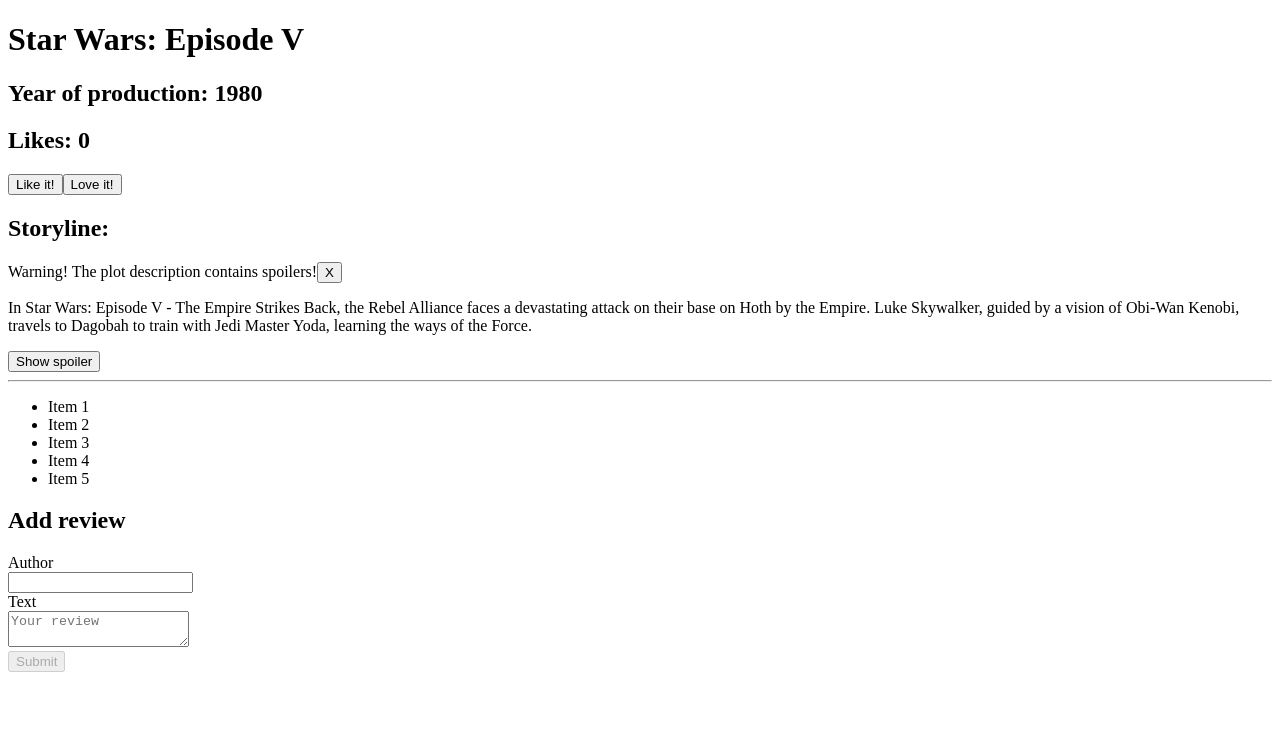
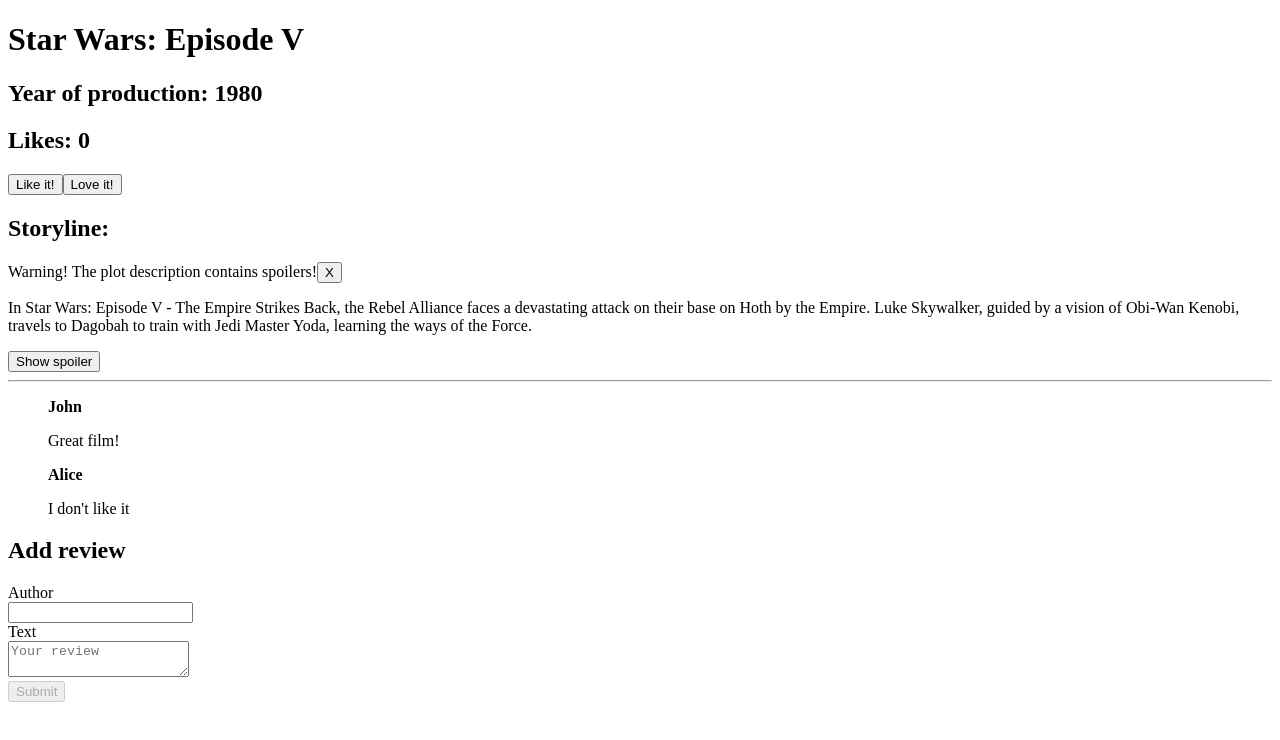
Before and after one commit to RobFyd/Card-React-Project, a React (Vite) app: page / in a window 1280 px wide. Shown: the top 740 px of the page. Built offline with nearby package versions, Linux system fonts and the light colour scheme.

Commit message:
feat: update Form component to include review IDs and display reviews as articles

```diff
--- a/src/components/Form.jsx
+++ b/src/components/Form.jsx
@@ -1,18 +1,20 @@
 import { useState } from "react";
 
 const initialReviews = [
-  { author: "John", text: "Great film!" },
-  { author: "Alice", text: "I don't like it" },
+  { author: "John", text: "Great film!", id: 1 },
+  { author: "Alice", text: "I don't like it", id: 2 },
 ];
 
 export function Form() {
-  const [review, setReview] = useState(null);
-  const [reviews, setReviews] = useState();
+  const [reviews, setReviews] = useState(initialReviews);
   const [inputValue, setInputValue] = useState("");
   const [textareaValue, setTextareaValue] = useState("");
 
-  const arrayOfReviews = [1, 2, 3, 4, 5].map((number) => (
-    <li>Item {number}</li>
+  const reviewsElement = reviews.map((r) => (
+    <article>
+      <strong>{r.author}</strong>
+      <p>{r.text}</p>
+    </article>
   ));
 
   function handleSubmit(event) {
@@ -20,20 +22,12 @@
 
     const author = inputValue;
     const text = textareaValue;
-
-    setReview({ author, text });
   }
 
   return (
     <>
       <hr />
-      <ul>{arrayOfReviews}</ul>
-      {review && (
-        <article>
-          <strong>{review.author}</strong>
-          <p>{review.text}</p>
-        </article>
-      )}
+      <ul>{reviewsElement}</ul>
       <h2>Add review</h2>
       <form onSubmit={handleSubmit}>
         <div>
```
